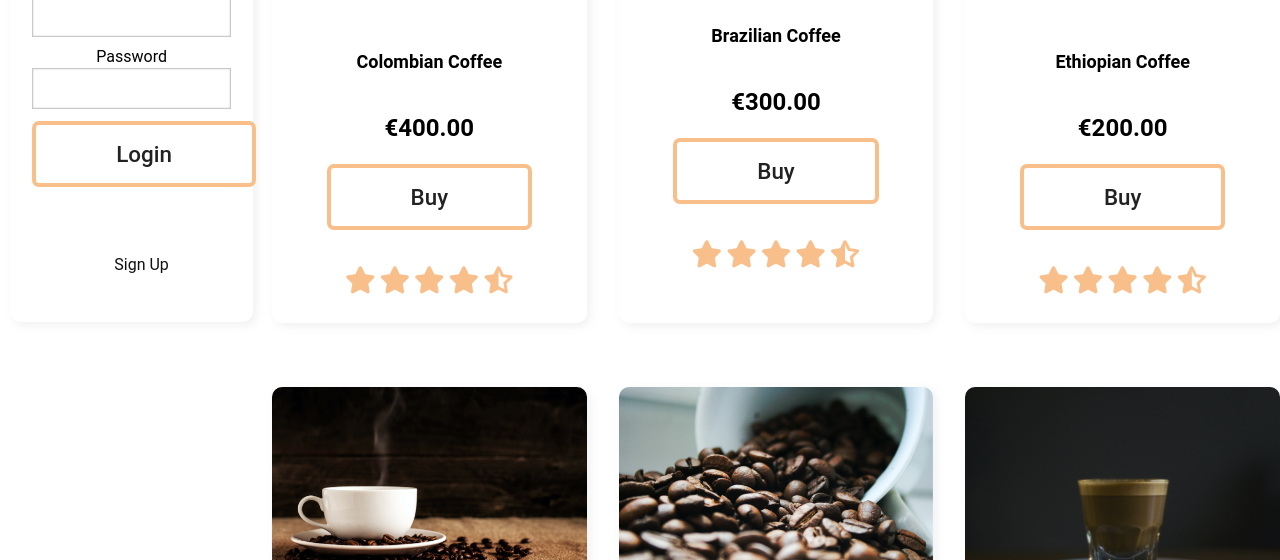
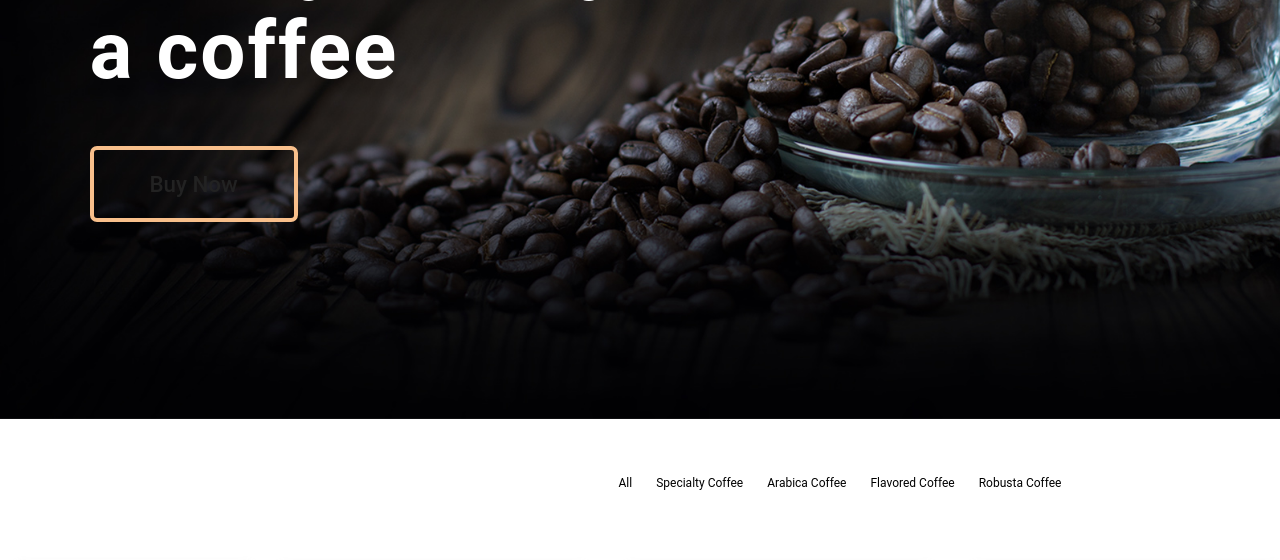
Before and after one commit to krystyna-lyn/coffeeshop, a PHP site: page /proyecto-php-poo/ in a window 1280 px wide. Shown: the part 493-1053 px from the top of the page. Run offline with PHP 8.4, Linux system fonts and the light colour scheme; data comes from the database, SQL or seed files in the repository.

Commit message:
add bg image

```diff
--- a/assets/css/styles.css
+++ b/assets/css/styles.css
@@ -75,7 +75,7 @@ section {
 }
 
 #navbar {
-    background: rgba(0, 0, 0, 0.9);
+    background: #000;
     display: flex;
     align-items: center;
     justify-content: space-between;
@@ -125,6 +125,36 @@ nav .links a:hover::after {
     font-size: 2.5rem;
     cursor: pointer;
     display: none;
+}
+/*BG*/
+
+.bg {
+    width: 100%;
+    height: 100vh;
+    background: url(../img/bg1.jpeg);
+    background-repeat: no-repeat;
+    background-size: cover;
+}
+.bg {
+    padding: 150px 7%;
+    color: var(--white);
+}
+
+.bg h3 {
+    font-size: 2.4rem;
+    font-weight: 600;
+    letter-spacing: 2px;
+    padding: 3rem 0;
+}
+
+.bg h1 {
+    font-size: 5rem;
+    letter-spacing: 2px;
+}
+
+.bg .btn {
+    padding: 1.3rem 2rem;
+    margin: 3rem 0;
 }
 
 
@@ -257,7 +287,7 @@ input[type="email"]:focus {
 input[type="button"],
 input[type="submit"],
 button,
-.button {
+.button, .btn {
     padding: 1rem 5rem;
     margin: 3rem 0;
     cursor: pointer;
@@ -273,7 +303,7 @@ button,
 input[type="button"]:hover,
 input[type="submit"]:hover,
 button:hover,
-.button:hover {
+.button:hover, .btn:hover{
     background: var(--bg);
     color: var(--white);
     transform: translate(0px, -3px);
--- a/views/layout/header.php
+++ b/views/layout/header.php
@@ -24,6 +24,11 @@
         </nav>
 		</div>
 
+		<div class="bg">
+            <h3>Now you can feel the energy</h3>
+            <h1>Start your day with <br>a coffee</h1>
+            <button class="btn">Buy Now</button>
+        </div>
 
 <!-- MENU -->
 <?php $categorias = Utils::showCategorias(); ?>
```
Also changed, not shown: assets/img/bg.jpg (added), assets/img/bg1.jpeg (added).
